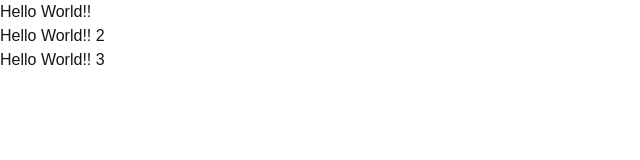
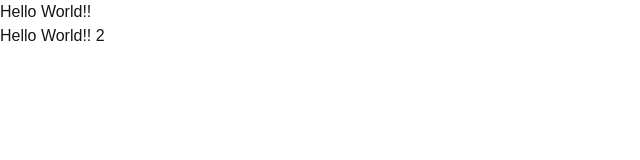
Before and after one commit to easycomp-cl/floraurora-salud-next15, a Next.js app: page / in a window 1280 px wide. Shown: the top 160 px of the page, without its empty margins (0-640 px from the left). Built offline with nearby package versions, Linux system fonts and the light colour scheme.

Commit message:
probando conexion a github

```diff
--- a/src/app/page.tsx
+++ b/src/app/page.tsx
@@ -5,9 +5,6 @@ export default function Home() {
     <div>
       <h1>Hello World!!</h1>
       <h1>Hello World!! 2</h1>
-      <h1>Hello World!! 3</h1>
-
-
     </div>
   );
 }
```
